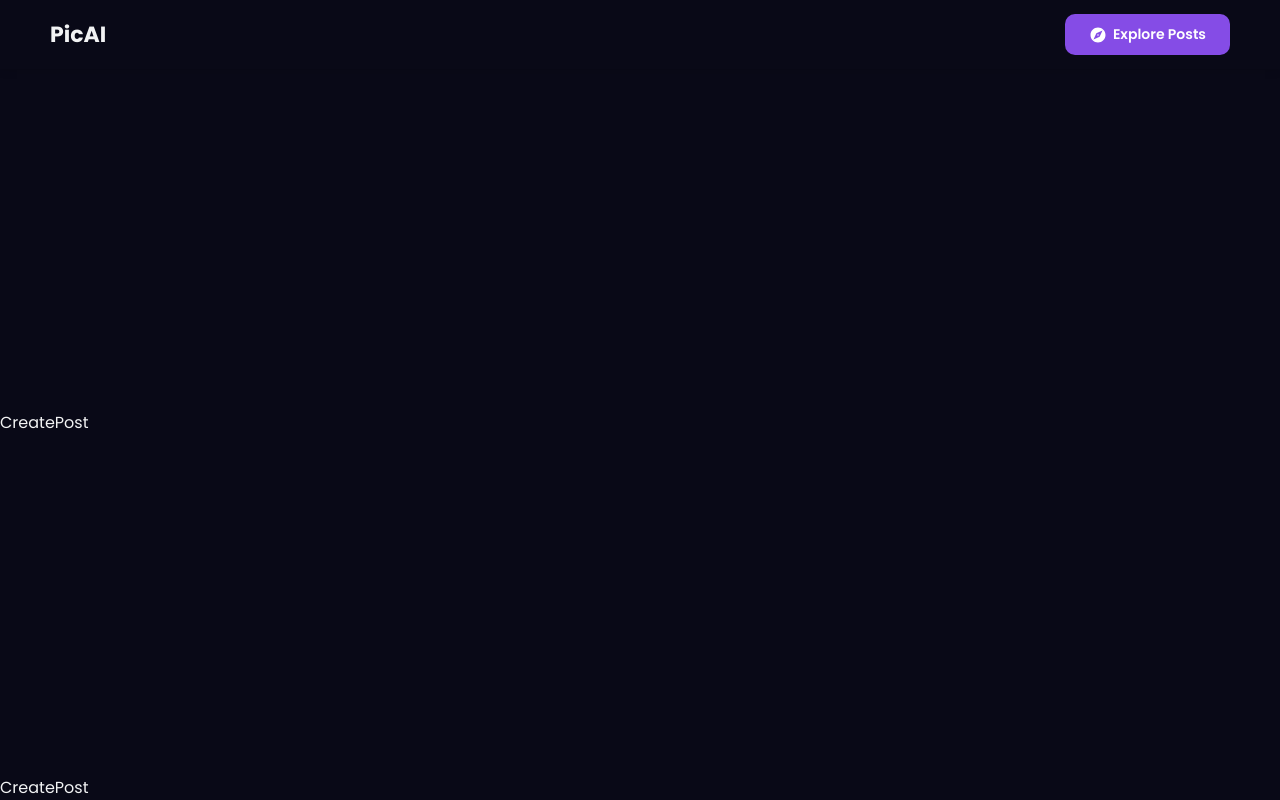
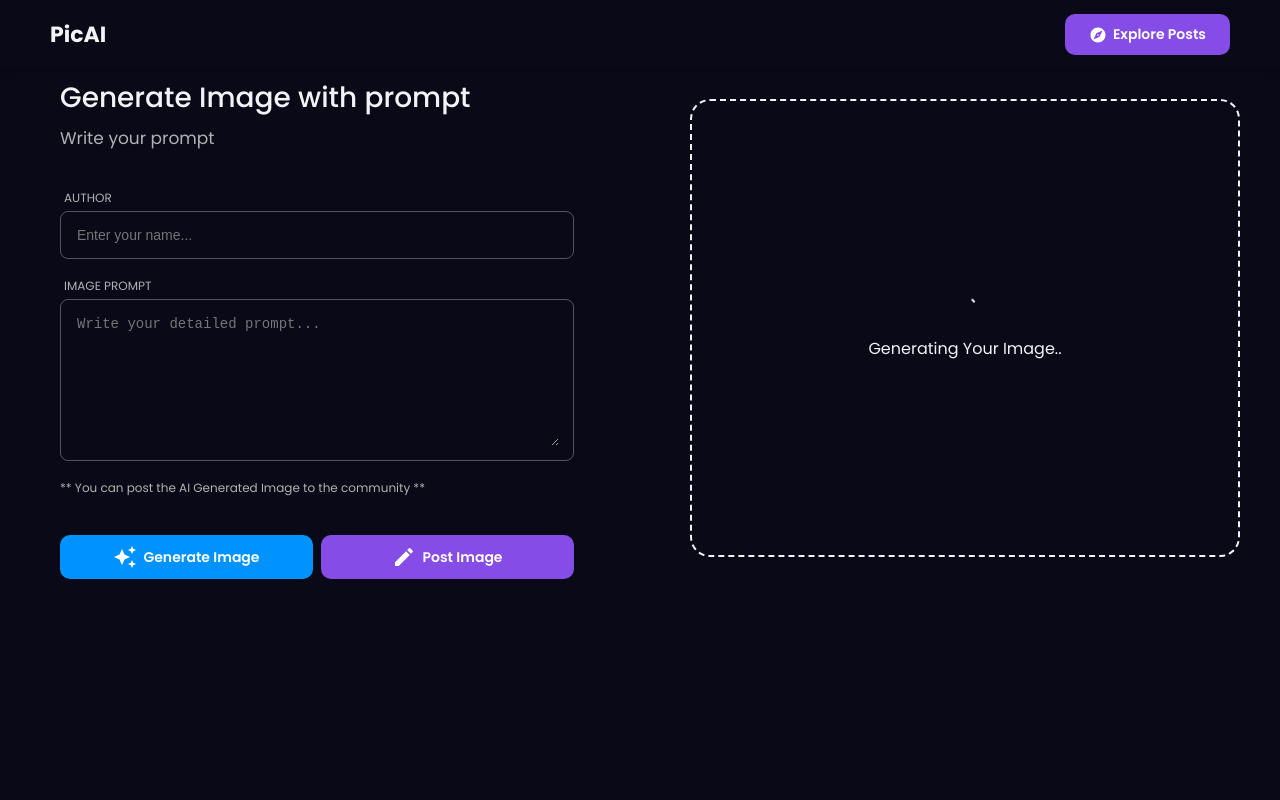
Before and after one commit to VishalRawatt/AI_Image_Generator, a React (Create React App) app in the folder Frontend/: page /post in a window 1280 px wide. Built offline with nearby package versions, Linux system fonts and the light colour scheme.

Commit message:
form completion

```diff
--- a/Frontend/src/App.js
+++ b/Frontend/src/App.js
@@ -15,7 +15,6 @@ const Container = styled.div`
   overflow-y: hidden;
   transition: all 0.2s ease;
 `;
-//Wrapper
 
 const Wrapper = styled.div`
   height: 100%;
@@ -38,7 +37,6 @@ function App() {
             <Route path='/post' element={<CreatePost/>} exact></Route>
           </Routes>
           </BrowserRouter>
-          <CreatePost/>
         </Wrapper>
       </Container>
      </ThemeProvider>
--- /dev/null
+++ b/Frontend/src/components/GenerateForm.jsx
@@ -0,0 +1,80 @@
+import React from 'react'
+import styled from 'styled-components'
+import TextInput from './TextInput';
+import Button from './button';
+import AutoAwesomeIcon from '@mui/icons-material/AutoAwesome';
+import CreateIcon from '@mui/icons-material/Create';
+
+const Form = styled.div`
+  flex: 1;
+  padding: 16px 20px;
+  display: flex;
+  flex-direction: column;
+  gap: 9%;
+  justify-content: center;
+`;
+
+const Top = styled.div`
+  display: flex;
+  flex-direction: column;
+  gap: 6px;
+`;
+
+const Title = styled.div`
+  font-size: 28px;
+  font-weight: 500;
+  color: ${({ theme }) => theme.text_primary};
+`;
+
+const Desc = styled.div`
+  font-size: 17px;
+  font-weight: 400;
+  color: ${({ theme }) => theme.text_secondary};
+`;
+
+const Body = styled.div`
+  display: flex;
+  flex-direction: column;
+  gap: 18px;
+  font-size: 12px;
+  font-weight: 400;
+  color: ${({ theme }) => theme.text_secondary};
+`;
+
+const Actions = styled.div`
+  display: flex;
+  flex: 1;
+  gap: 8px;
+`;
+
+const GenerateForm = () => {
+    return (
+        <Form>
+            <Top>
+                <Title>Generate Image with prompt</Title>
+                <Desc>Write your prompt </Desc>
+            </Top>
+            <Body>
+                <TextInput
+                    label="Author"
+                    placeholder="Enter your name..."
+                    name="name"
+                />
+                <TextInput
+                    label="Image Prompt"
+                    placeholder="Write your detailed prompt..."
+                    name="prompt"
+                    rows="8"
+                    textArea
+                />
+                ** You can post the AI Generated Image to the community **
+            </Body>
+            <Actions>
+                <Button text="Generate Image" flex leftIcon={<AutoAwesomeIcon />} />
+                <Button text="Post Image" type="secondary" flex leftIcon={<CreateIcon />} />
+            </Actions>
+        </Form>
+    )
+}
+
+export default GenerateForm
--- /dev/null
+++ b/Frontend/src/components/GeneratedImage.jsx
@@ -0,0 +1,45 @@
+import { CircularProgress } from '@mui/material'
+import React from 'react'
+import styled from 'styled-components'
+
+const Container = styled.div`
+    flex: 1;
+    padding: 16px;
+    justify-content: center;
+    align-items: center;
+    display: flex;
+    gap: 16px;
+    flex-direction: column;
+    border: 2px dashed ${({ theme }) => theme.yellow} ;
+    color: ${({ theme }) => theme.arrow + 80} ;
+    border-radius: 20px;
+`
+
+const Image = styled.div`
+   width: 100%;
+   height: 100%;
+   object-fit: cover;
+   border-radius: 24px;
+   background-color: ${({ theme }) => theme.black + 50};
+`
+
+const GeneratedImage = ({ src, loading }) => {
+    return (
+        <Container>
+            {
+                loading ? (<>
+                <CircularProgress style={{color:"inherit", width:"24px", height:"24px"}}/>
+                Generating Your Image..
+                </> ) : (
+                    <>
+                        {
+                            src ? <Image src={src}/> : <>Write a prompt to generate image </>
+                        }
+                    </>
+                )
+            }
+        </Container>
+    )
+}
+
+export default GeneratedImage
--- a/Frontend/src/components/ImgCard.jsx
+++ b/Frontend/src/components/ImgCard.jsx
@@ -3,7 +3,7 @@ import styled from 'styled-components';
 import { LazyLoadImage } from 'react-lazy-load-image-component';
 import { Avatar } from '@mui/material';
 import DownloadForOfflineRoundedIcon from '@mui/icons-material/DownloadForOfflineRounded';
-import { FileSaver } from 'file-saver';
+import FileSaver from 'file-saver';
 
 const Card = styled.div`
   position: relative;
@@ -66,6 +66,7 @@ const ImgCard = ({item}) => {
   return (
     <Card>
         <LazyLoadImage
+        style={{borderRadius: '12px'}}
         width="100%"
         src = {item?.photo}/>
         <HoverOverlay>
--- a/Frontend/src/pages/CreatePost.jsx
+++ b/Frontend/src/pages/CreatePost.jsx
@@ -1,15 +1,42 @@
 import React from 'react'
 import styled from 'styled-components'
+import GenerateForm from '../components/GenerateForm';
+import GeneratedImage from '../components/GeneratedImage';
 
 function CreatePost() {
-    const Container = styled.div`
-    height: 100%;
-    overflow-y: scroll;
-    `
+  const Container = styled.div`
+  padding: 30px 30px;
+  padding-bottom: 200px;
+  height: 100%;
+  overflow-y: scroll;
+  display: flex;
+  flex-direction: column;
+  align-items: center;
+  gap: 20px;
+  @media (max-width: 768px) {
+    padding: 6px 10px;
+  }
+`;
+
+  const Wrapper = styled.div`
+  max-width: 1200px;
+  gap: 8%;
+  width: 100%;
+  height: fit-content;
+  display: flex;
+  justify-content: center;
+  @media (max-width:768px ){
+    flex-direction: column;
+  }
+`;
+
   return (
-    <div>
-      <Container>CreatePost</Container>
-    </div>
+    <Container>
+      <Wrapper>
+        <GenerateForm />
+        <GeneratedImage loading={true} />
+      </Wrapper>
+    </Container>
   )
 }
 
--- a/Frontend/src/pages/Home.jsx
+++ b/Frontend/src/pages/Home.jsx
@@ -60,6 +60,11 @@ const CardWrapper = styled.div`
 `;
 
 const Home = () => {
+  const item = {
+    photo: "https://th.bing.com/th/id/OIP.1d6tBbNiJTFQNEK_k0sSjQHaFj?rs=1&pid=ImgDetMain",
+    author: "Vishal",
+    prompt: "Its a prompt",
+  }
   return (
     <Container>
       <Headline>Explore popular posts in the community!
@@ -68,11 +73,16 @@ const Home = () => {
       <SearchBar />
       <Wrapper>
         <CardWrapper>
-          <ImgCard/>
-          <ImgCard/>
-          <ImgCard/>
-          <ImgCard/>
-          <ImgCard/>
+          <ImgCard item={item} />
+          <ImgCard item={item} />
+          <ImgCard item={item} />
+          <ImgCard item={item} />
+          <ImgCard item={item} />
+          <ImgCard item={item} />
+          <ImgCard item={item} />
+          <ImgCard item={item} />
+          <ImgCard item={item} />
+          <ImgCard item={item} />
         </CardWrapper>
       </Wrapper>
     </Container>
--- a/Frontend/src/utils/Theme.js
+++ b/Frontend/src/utils/Theme.js
@@ -10,6 +10,7 @@ export const darkTheme = {
     button: "#854CE6",
     white: "#FFFFFF",
     black: "#000000",
+
   };
 
   export const lightTheme = {
```
